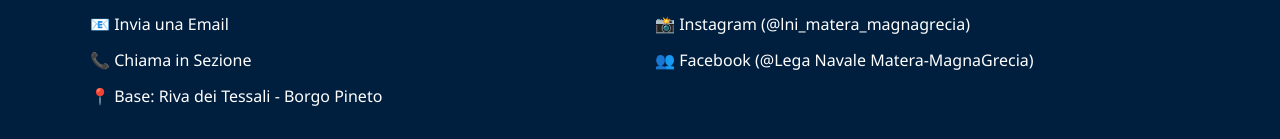
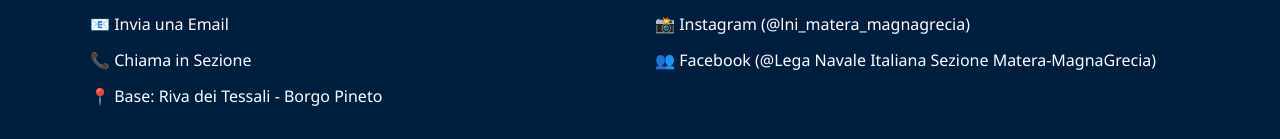
Before and after one commit to Deficienzahh/corsi_estivi_lni, a plain HTML site: page index.html in a window 1280 px wide. Shown: the part 1570-1709 px from the top of the page. Drawn offline with Linux system fonts and the light colour scheme.

Commit message:
salvataggio

```diff
--- a/index.html
+++ b/index.html
@@ -175,7 +175,7 @@
             <div class="footer-section">
                 <h4>Seguici sui Social</h4>
                 <p>📸 <a href="https://instagram.com/lni_matera_magnagrecia" target="_blank" class="mobile-link">Instagram (@lni_matera_magnagrecia)</a></p>
-                <p>👥 <a href="https://www.facebook.com/leganavale.MateraMagnaGrecia" target="_blank" class="mobile-link">Facebook (@Lega Navale Matera-MagnaGrecia)</a></p>
+                <p>👥 <a href="https://www.facebook.com/LegaNavaleItalianaSezioneMateraMagnaGrecia" target="_blank" class="mobile-link">Facebook (@Lega Navale Italiana Sezione Matera-MagnaGrecia)</a></p>
             </div>
         </div>
         <div class="footer-bottom">
```
Also changed, not shown: orari.html (+1 -1 lines).
